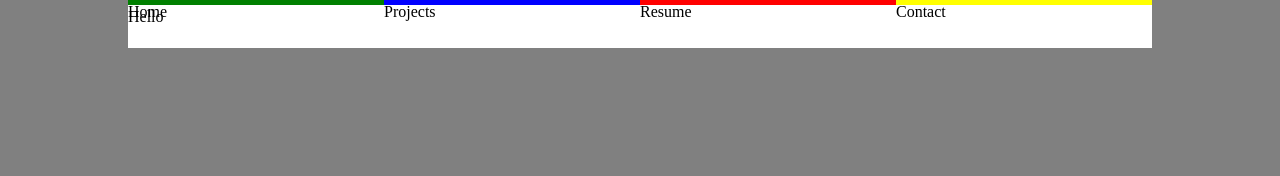
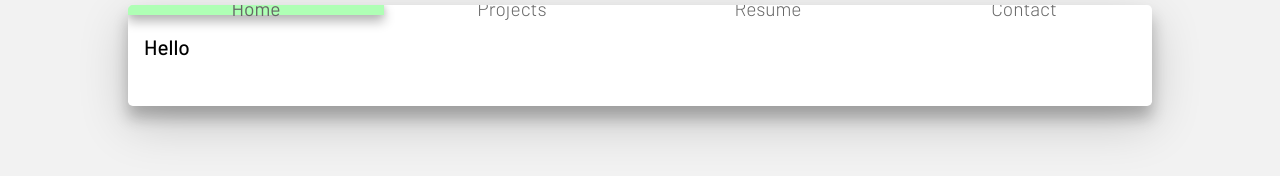
Before and after one commit to m1010j/m1010j.github.io, a plain HTML site: page experimental/index.html in a window 1280 px wide. Drawn offline with Linux system fonts and the light colour scheme.

Commit message:
Start styling

```diff
--- a/experimental/index.html
+++ b/experimental/index.html
@@ -4,12 +4,13 @@
     <meta charset="utf-8">
     <title>Hellow World</title>
     <script type="text/javascript" src="./script.js"></script>
+    <link href="https://fonts.googleapis.com/css?family=Barlow:300,400,500" rel="stylesheet">
     <link rel="stylesheet" href="./reset.css">
     <link rel="stylesheet" href="./styles.css">
   </head>
   <body>
     <main>
-      <div class="navitem home">
+      <div class="navitem home-active active">
         Home
       </div>
       <div class="navitem projects">
--- a/experimental/script.js
+++ b/experimental/script.js
@@ -0,0 +1,3 @@
+const homeContent = `
+  Hello
+`;
--- a/experimental/styles.css
+++ b/experimental/styles.css
@@ -1,36 +1,86 @@
 body {
-  background-color: gray;
+  background: #F2F2F2;
   width: 100%;
   height: 100%;
 }
 
 main {
-  background-color: white;
+  background-color: #FFF;
   max-height: 80vh;
-  margin: auto;
   width: 80%;
   display: grid;
-  grid-template-columns: 25% 25% 25% 25%;
+  grid-template-columns: 25fr 25fr 25fr 25fr;
   grid-template-rows: 10% 70%;
-  overflow-y: auto;
+  overflow-x: auto;
+  border-radius: .3rem;
+  margin: .3rem auto;
+  box-shadow: 0 17px 50px 0 rgba(0,0,0,0.19), 0 12px 15px 0 rgba(0,0,0,0.24);
+}
+
+.navitem {
+  grid-row-start: 1;
+  display: flex;
+  align-items: center;
+  justify-content: center;
+  padding: .3rem;
+  color: #666;
+  cursor: pointer;
+  font-family: 'Barlow', sans-serif;
+  font-weight: 300;
+  font-size: 1.2rem;
+  background-color: transparent;
+}
+
+.navitem:hover {
+  color: #000;
+  box-shadow: 0 1px 1px 0 rgba(0, 0, 0, 0.06), 0 2px 5px 0 rgba(0, 0, 0, 0.2);
+  font-weight: 400;
+  transition: box-shadow .18s ease-out, font-weight .18s ease-out, color .18s ease-out;
 }
 
 .home {
-  background-color: green;
-  grid-row-start: 1;
+  grid-column-start: 1;
+}
+
+.home-active {
+  background-color: #AFFFB5;
 }
 
 .projects {
-  background-color: blue;
-  grid-row-start: 1;
+  grid-column-start: 2;
+}
+
+.projects-active {
+  background-color: #83A5FF;
 }
 
 .resume {
-  background-color: red;
-  grid-row-start: 1;
+  grid-column-start: 3;
+}
+
+.resume-active {
+  background-color: #FF8F9E
 }
 
 .contact {
-  background-color: yellow;
-  grid-row-start: 1;
+  grid-column-start: 4;
 }
+
+.contact-active {
+  background-color: #FAFF8F;
+}
+
+.home-active, .projects-active, .resume-active, .contact-active, .home-active:hover, .projects-active:hover, .resume-active:hover, .contact-active:hover {
+  box-shadow: 0 0 6px rgba(0,0,0,.16), 0 6px 12px rgba(0,0,0,.32);
+  cursor: default;
+  color: #666;
+  font-weight: 400;
+}
+
+.content {
+  grid-row-start: 2;
+  font-family: 'Barlow', sans-serif;
+  font-weight: 500;
+  font-size: 1.3rem;
+  padding: 1rem;
+}
```
